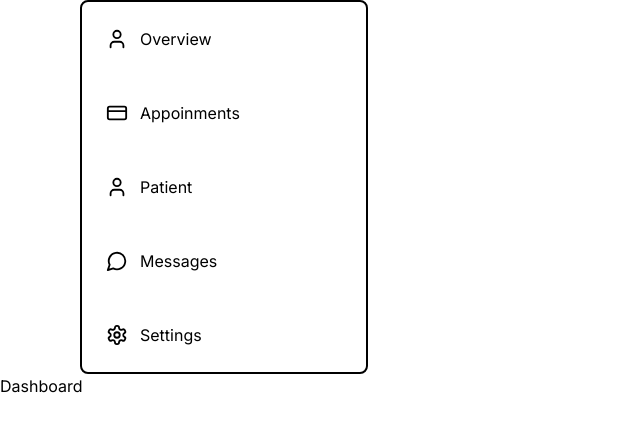
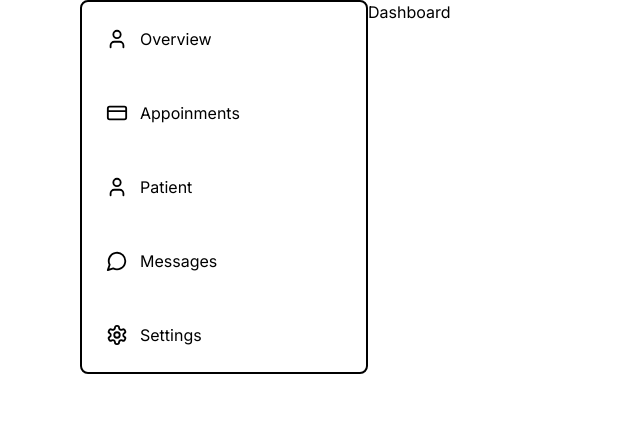
Before and after one commit to Dune-Global/unite-doctor-frontend, a Next.js app: page / in a window 1280 px wide. Shown: the top 432 px of the page, without its empty margins (0-640 px from the left). Built offline with nearby package versions, Linux system fonts and the light colour scheme.

Commit message:
refactor: Side menu

```diff
--- a/src/app/(client)/(dashboard)/layout.tsx
+++ b/src/app/(client)/(dashboard)/layout.tsx
@@ -1,3 +1,4 @@
+import Container from "@/components/common/container";
 import SideMenu from "@/components/common/layout/side-menu";
 
 export default function PageLayout({
@@ -6,12 +7,13 @@ export default function PageLayout({
   children: React.ReactNode;
 }>) {
   return (
-    <section>
-      <div className=" ">
-        <SideMenu />
-      </div>
-
-      {children}
-    </section>
+    <Container>
+      <section>
+        <div className="flex ">
+          <SideMenu />
+          {children}
+        </div>
+      </section>
+    </Container>
   );
 }
--- a/src/app/(client)/layout.tsx
+++ b/src/app/(client)/layout.tsx
@@ -17,7 +17,8 @@ export default function RootLayout({
 }>) {
   return (
     <html lang="en">
-      <body className={inter.className}>{children}</body>
+      <body className={inter.className}>{children}
+      </body>
     </html>
   );
 }
--- a/src/components/common/layout/side-menu.tsx
+++ b/src/components/common/layout/side-menu.tsx
@@ -15,7 +15,7 @@ const SideMenu = (props: Props) => {
     setIsOpen(!isOpen);
   };
   return (
-    <Container>
+
       <div>
         <div className="w-full relative lg:hidden">
           <button
@@ -77,7 +77,7 @@ const SideMenu = (props: Props) => {
           </div>
         </div>
       </div>
-    </Container>
+
   );
 };
 export default SideMenu;
```
Also changed, not shown: src/app/(client)/sign-in/page.tsx (+7 -2 lines).
